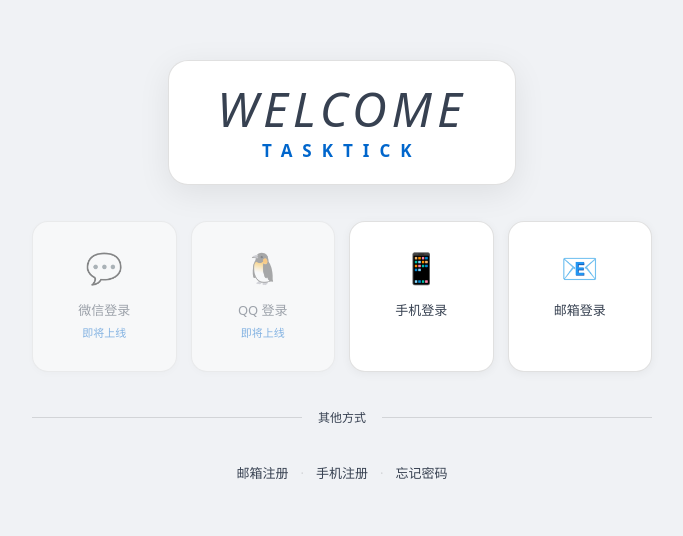
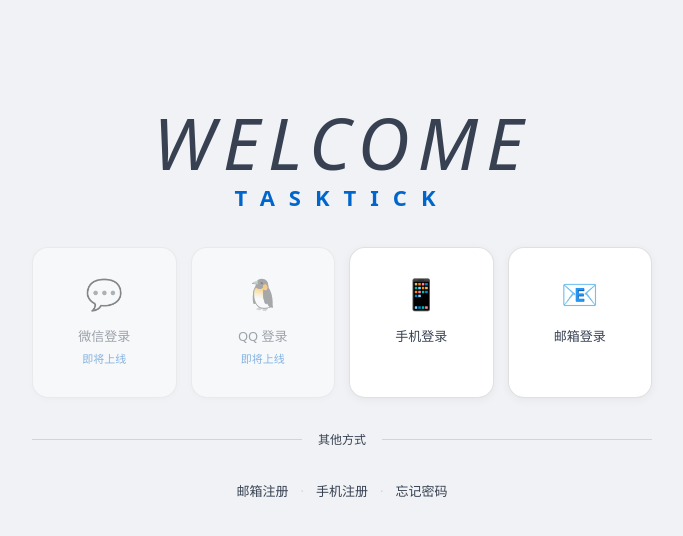
Before and after one commit to lris-wang/TaskTick, a Vue app in the folder apps/web/: page /#/welcome in a window 1280 px wide. Shown: the part 168-704 px from the top of the page, without its empty margins (298-981 px from the left). Built offline with nearby package versions, Linux system fonts and the light colour scheme; no server answers.

Commit message:
feat: face wink animation at start, then big Welcome TaskTick text fades in without border

```diff
--- a/apps/web/src/views/WelcomeView.vue
+++ b/apps/web/src/views/WelcomeView.vue
@@ -19,47 +19,48 @@
 
 <template>
   <div class="welcome-page">
-    <!-- 标题卡片 -->
-    <div class="title-card">
+    <!-- 笑脸动画：0~2s 眨眼，然后消失 -->
+    <div class="face-row">
+      <div class="eye left-eye">●</div>
+      <div class="mouth">ᴗ</div>
+      <div class="eye right-eye">●</div>
+    </div>
+
+    <!-- Welcome TaskTick：2s后淡入，无边框 -->
+    <div class="title-big">
       <span class="welcome-text">Welcome</span>
       <span class="app-name">TaskTick</span>
     </div>
 
     <!-- 长条登录选择区域 -->
     <div class="login-cards">
-      <!-- 微信登录 -->
       <div class="login-card login-card--disabled">
         <div class="card-icon">💬</div>
         <div class="card-label">微信登录</div>
         <div class="card-soon">即将上线</div>
       </div>
 
-      <!-- QQ 登录 -->
       <div class="login-card login-card--disabled">
         <div class="card-icon">🐧</div>
         <div class="card-label">QQ 登录</div>
         <div class="card-soon">即将上线</div>
       </div>
 
-      <!-- 手机登录 -->
       <div class="login-card" @click="goLogin(1)">
         <div class="card-icon">📱</div>
         <div class="card-label">手机登录</div>
       </div>
 
-      <!-- 邮箱登录 -->
       <div class="login-card" @click="goLogin(0)">
         <div class="card-icon">📧</div>
         <div class="card-label">邮箱登录</div>
       </div>
     </div>
 
-    <!-- 分割线 -->
     <div class="divider">
       <span>其他方式</span>
     </div>
 
-    <!-- 其他选项 -->
     <div class="other-links">
       <NButton text class="link-btn" @click="router.push('/register')">邮箱注册</NButton>
       <span class="link-sep">·</span>
@@ -94,65 +95,99 @@
   justify-content: center;
   padding: 40px 24px;
   background: var(--tt-guest-bg, #f0f2f5);
-  gap: 36px;
+  gap: 32px;
 }
 
-/* 标题卡片：干净文字 */
-.title-card {
+/* 笑脸区域：2s 眨眼动画 */
+.face-row {
+  display: flex;
+  align-items: center;
+  gap: 20px;
+  animation: faceDisappear 0.6s ease-out 2s forwards;
+}
+
+@keyframes faceDisappear {
+  0% { opacity: 1; transform: scale(1); }
+  100% { opacity: 0; transform: scale(0.6); }
+}
+
+/* 眼睛：左眼眨眼动画 */
+.eye {
+  font-size: 32px;
+  color: var(--tt-guest-text, #374151);
+  line-height: 1;
+  user-select: none;
+}
+
+.right-eye {
+  animation: oneWink 2s ease-in-out forwards;
+}
+
+@keyframes oneWink {
+  0%, 44% { opacity: 1; transform: scaleY(1); }
+  47% { opacity: 0; transform: scaleY(0.05); }
+  50% { opacity: 1; transform: scaleY(1); }
+  100% { opacity: 1; transform: scaleY(1); }
+}
+
+/* 嘴巴 */
+.mouth {
+  font-size: 26px;
+  color: var(--tt-guest-text, #374151);
+  line-height: 1;
+  user-select: none;
+  animation: mouthPop 0.4s cubic-bezier(0.34, 1.56, 0.64, 1) 2s both;
+}
+
+@keyframes mouthPop {
+  0% { opacity: 0; transform: scale(0.4); }
+  100% { opacity: 1; transform: scale(1); }
+}
+
+/* Welcome TaskTick 大文字：2s 后淡入，无边框 */
+.title-big {
   display: flex;
   flex-direction: column;
   align-items: center;
-  gap: 4px;
-  background: var(--tt-card-bg, #ffffff);
-  border-radius: 20px;
-  padding: 24px 48px 20px;
-  box-shadow: 0 8px 32px rgba(0,0,0,0.08);
-  border: 1.5px solid var(--tt-input-border, rgba(0,0,0,0.08));
-  animation: emergeIn 0.9s cubic-bezier(0.16, 1, 0.3, 1) 0.1s both;
+  gap: 2px;
+  opacity: 0;
+  animation: titleAppear 0.8s ease-out 2.2s forwards;
 }
 
-@keyframes emergeIn {
-  0% {
-    opacity: 0;
-    transform: translateY(40px) scale(0.92);
-    filter: blur(8px);
-  }
-  100% {
-    opacity: 1;
-    transform: translateY(0) scale(1);
-    filter: blur(0);
-  }
+@keyframes titleAppear {
+  from { opacity: 0; transform: translateY(16px); }
+  to   { opacity: 1; transform: translateY(0); }
 }
 
 .welcome-text {
-  font-size: 48px;
+  font-size: 72px;
   font-weight: 300;
   font-style: italic;
   color: var(--tt-guest-text, #374151);
-  letter-spacing: 5px;
+  letter-spacing: 8px;
   text-transform: uppercase;
   line-height: 1;
 }
 
 .app-name {
-  font-size: 17px;
+  font-size: 22px;
   font-weight: 600;
   color: var(--tt-accent, #18a0ff);
-  letter-spacing: 10px;
+  letter-spacing: 14px;
   text-transform: uppercase;
 }
 
-/* 长条登录卡片 */
+/* 登录卡片 */
 .login-cards {
   display: flex;
   gap: 14px;
   width: 100%;
   max-width: 620px;
-  animation: fadeUp 0.7s ease-out 0.5s both;
+  animation: fadeUp 0.7s ease-out 0.4s both;
 }
 
 @keyframes fadeUp {
-  from { opacity: 0; transform: translateY(20px); }
+  from { opacity: 0; transform: translateY(16px); }
   to   { opacity: 1; transform: translateY(0); }
 }
 
@@ -209,7 +244,7 @@
   font-size: 12px;
   color: var(--tt-guest-text, #374151);
   opacity: 0.5;
-  animation: fadeUp 0.7s ease-out 0.7s both;
+  animation: fadeUp 0.7s ease-out 0.6s both;
 }
 
 .divider::before,
@@ -226,7 +261,7 @@
   align-items: center;
   gap: 12px;
   font-size: 13px;
-  animation: fadeUp 0.7s ease-out 0.9s both;
+  animation: fadeUp 0.7s ease-out 0.8s both;
 }
 
 .link-btn {
@@ -256,12 +291,6 @@
   padding: 20px 12px;
   background: var(--tt-card-bg, #ffffff);
   border-radius: 12px;
-  cursor: pointer;
-  transition: background 0.15s;
-}
-
-.method-item:hover {
-  background: rgba(0,0,0,0.04);
 }
 
 .method-icon-lg {
```
